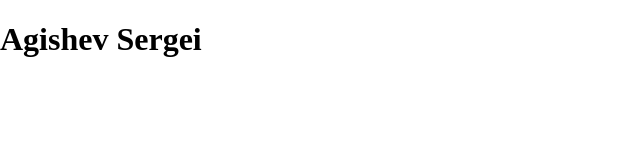
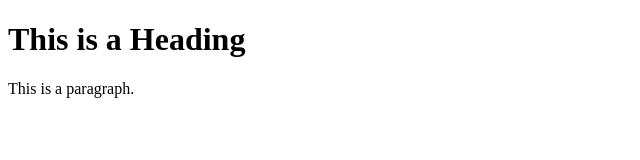
Before and after one commit to sariweb/rsschool-cv, a plain HTML site: page index.html in a window 1280 px wide. Shown: the whole page, without its empty margins (0-640 px from the left). Drawn offline with Linux system fonts and the light colour scheme.

Commit message:
refactor: update html

```diff
--- a/index.html
+++ b/index.html
@@ -1,12 +1,10 @@
 <!DOCTYPE html>
-<html lang="en">
-  <head>
-    <meta charset="UTF-8" >
-    <meta name="viewport" content="width=device-width, initial-scale=1.0" >
-    <link rel="stylesheet" href="style.css" >
-    <title>CV</title>
-  </head>
-  <body>
-    <h1>Agishev Sergei</h1>
-  </body>
+<html>
+<head>
+<title>Page Title</title>
+</head>
+<body>
+<h1>This is a Heading</h1>
+<p>This is a paragraph.</p>
+</body>
 </html>
```
